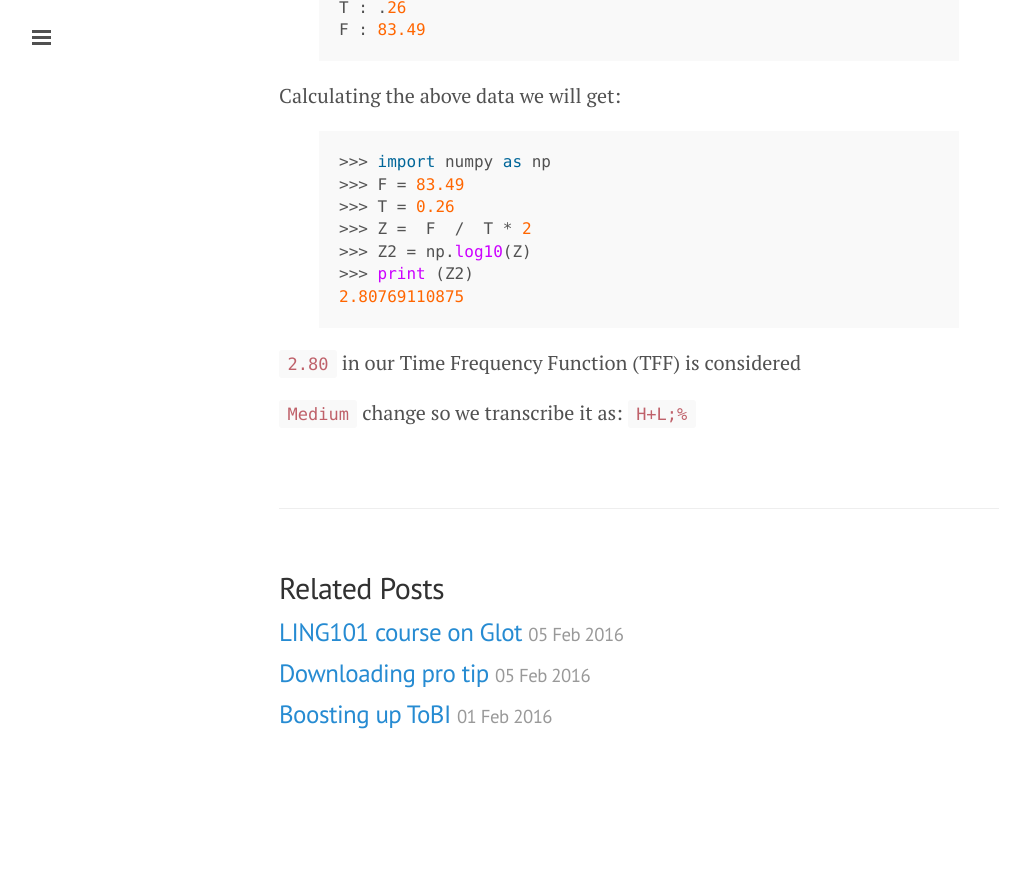
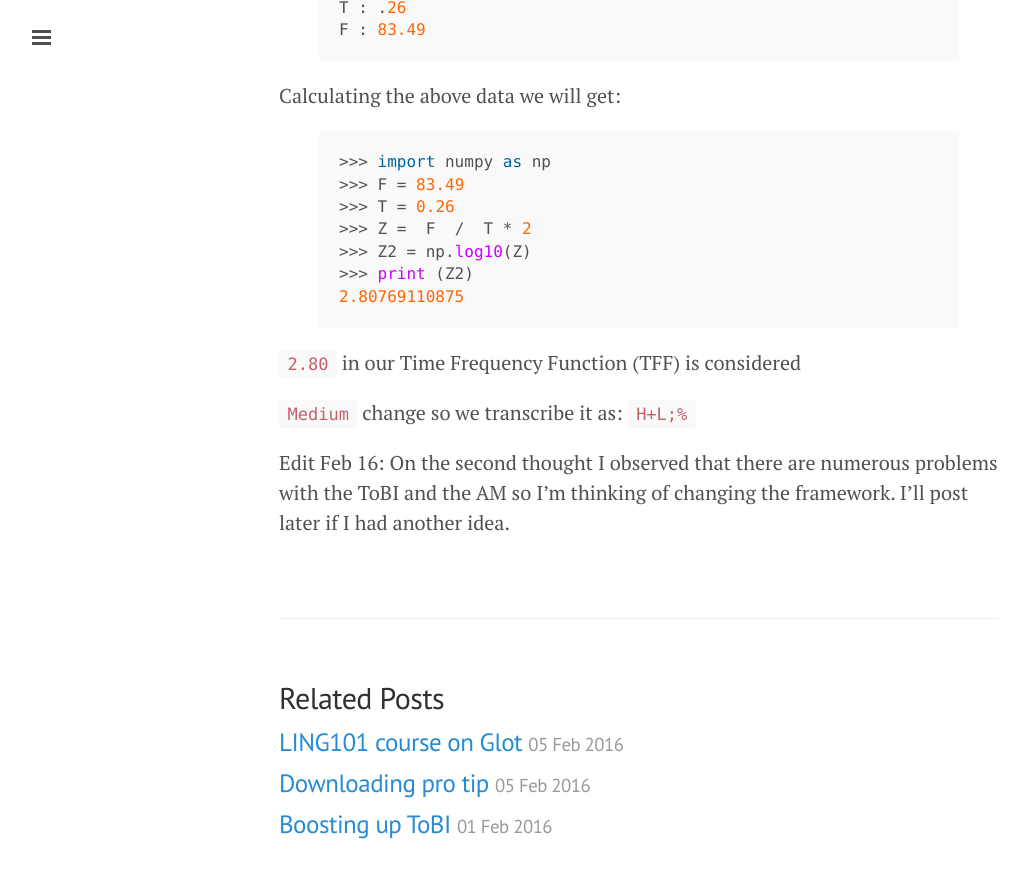
Before and after one commit to adelrblog/adelrblog.github.io, a Jekyll site: the page built from _posts/2016-02-03-time-frequency-function.markdown, in a window 1280 px wide and 900 px high, scrolled down 4534 px. Shown: the top 878 px of the window, without its empty margins (1-1031 px from the left). Built offline with Jekyll 4.4.1, drawn with Linux system fonts in a browser that asks for light colours; before the commit the page ends 5324 px from its top, so only the background shows below that.

Commit message:
Post update: Time Frequency Function

```diff
--- a/_posts/2016-02-03-time-frequency-function.markdown
+++ b/_posts/2016-02-03-time-frequency-function.markdown
@@ -164,3 +164,5 @@ Calculating the above data we will get:
 `` 2.80 `` in our Time Frequency Function (TFF) is considered
 
 ``Medium`` change so we transcribe it as: ``H+L;%``
+
+Edit Feb 16: On the second thought I observed that there are numerous problems with the ToBI and the AM so I'm thinking of changing the framework. I'll post later if I had another idea.
```
